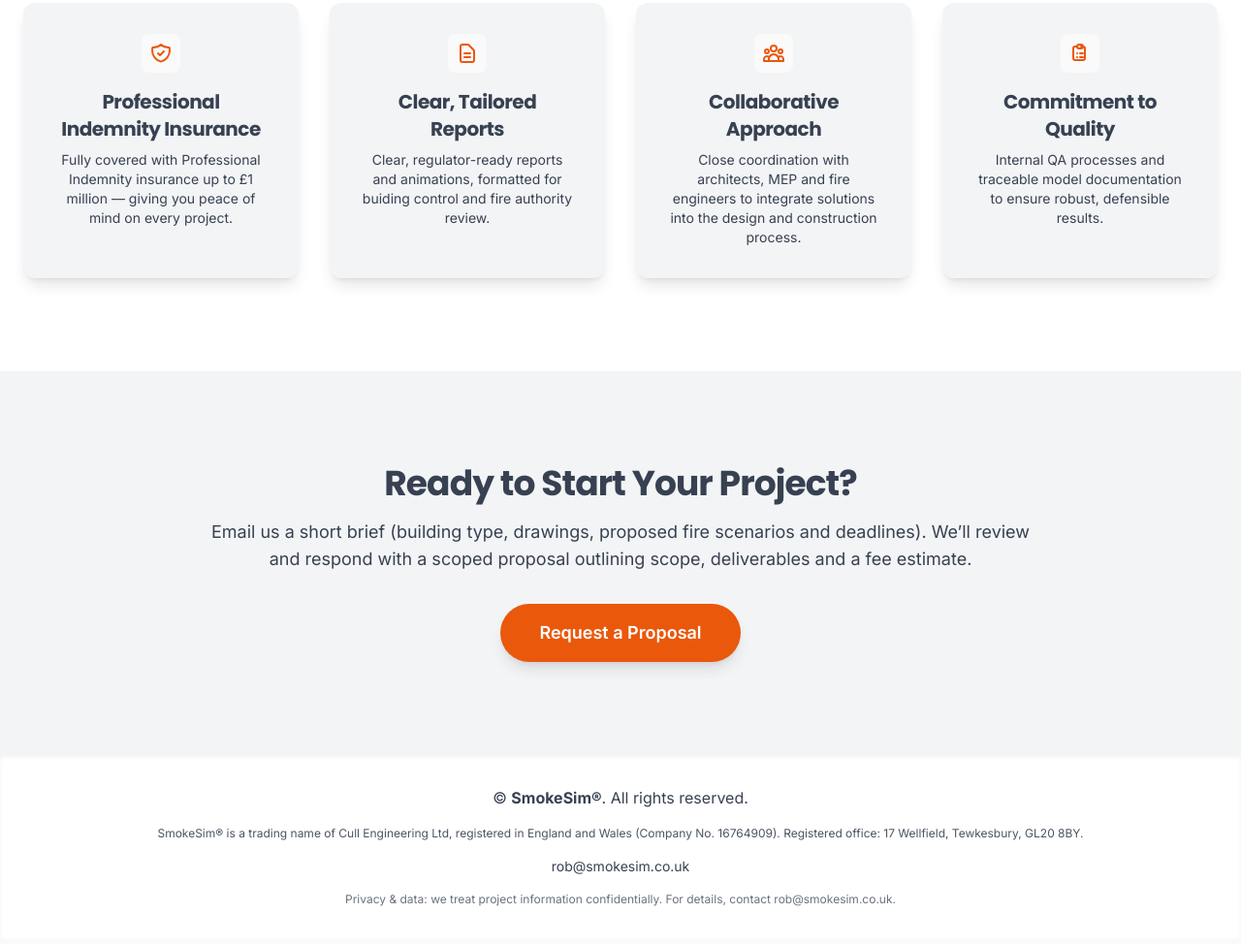
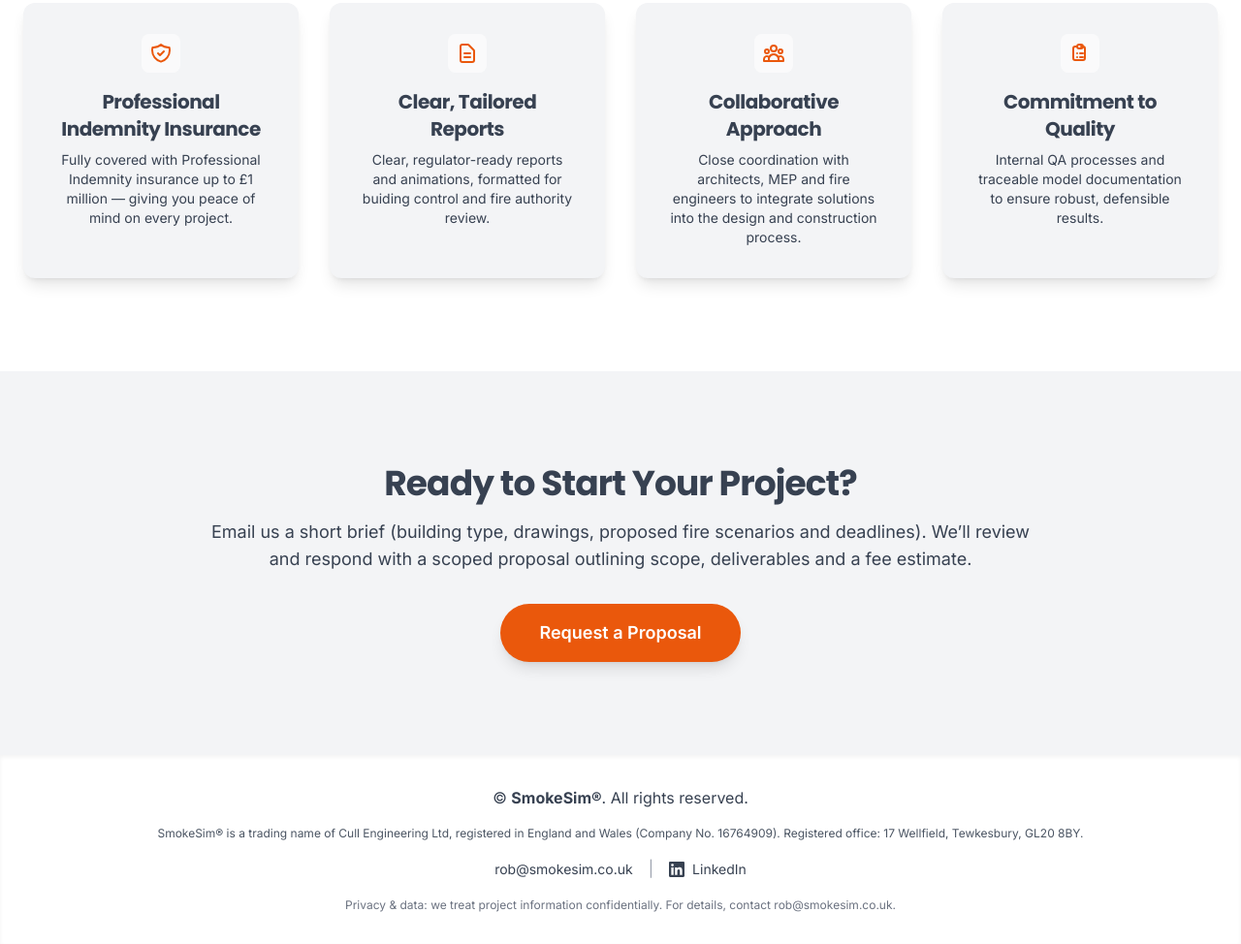
Before and after one commit to cullengineering/smokesim_website, a website built with Vite: page index.html in a window 1280 px wide. Shown: the part 3116-4090 px from the top of the page at 97% size. Built offline with nearby package versions, Linux system fonts and the light colour scheme.

Commit message:
Add contact and social media links to footer for improved accessibility

```diff
--- a/index.html
+++ b/index.html
@@ -689,7 +689,19 @@
         <div class="container-custom">
             <p class="mb-4">&copy; <strong>SmokeSim®</strong>. All rights reserved.</p>
             <p class="text-xs text-gray-600 mb-4">SmokeSim® is a trading name of Cull Engineering Ltd, registered in England and Wales (Company No. 16764909). Registered office: 17 Wellfield, Tewkesbury, GL20 8BY.</p>
-            <a href="mailto:rob@smokesim.co.uk" class="text-sm hover:text-primary-600 transition-colors focus:text-primary-600 block mb-4">rob@smokesim.co.uk</a>
+
+            <!-- Contact and Social Media Links -->
+            <div class="flex flex-col sm:flex-row items-center justify-center gap-4 mb-4">
+                <a href="mailto:rob@smokesim.co.uk" class="text-sm hover:text-primary-600 transition-colors focus:text-primary-600">rob@smokesim.co.uk</a>
+                <div class="hidden sm:block text-gray-400">|</div>
+                <a href="https://www.linkedin.com/in/rob-cull/" target="_blank" rel="noopener noreferrer" class="text-sm hover:text-primary-600 transition-colors focus:text-primary-600 flex items-center gap-2" aria-label="Connect with Rob Cull on LinkedIn">
+                    <svg class="w-4 h-4" fill="currentColor" viewBox="0 0 24 24" xmlns="http://www.w3.org/2000/svg" aria-hidden="true">
+                        <path d="M20.447 20.452h-3.554v-5.569c0-1.328-.027-3.037-1.852-3.037-1.853 0-2.136 1.445-2.136 2.939v5.667H9.351V9h3.414v1.561h.046c.477-.9 1.637-1.85 3.37-1.85 3.601 0 4.267 2.37 4.267 5.455v6.286zM5.337 7.433a2.062 2.062 0 01-2.063-2.065 2.064 2.064 0 112.063 2.065zm1.782 13.019H3.555V9h3.564v11.452zM22.225 0H1.771C.792 0 0 .774 0 1.729v20.542C0 23.227.792 24 1.771 24h20.451C23.2 24 24 23.227 24 22.271V1.729C24 .774 23.2 0 22.222 0h.003z"/>
+                    </svg>
+                    LinkedIn
+                </a>
+            </div>
+
             <p class="text-xs text-gray-500 mt-4">Privacy & data: we treat project information confidentially. For details, contact rob@smokesim.co.uk.</p>
         </div>
     </footer>
```
